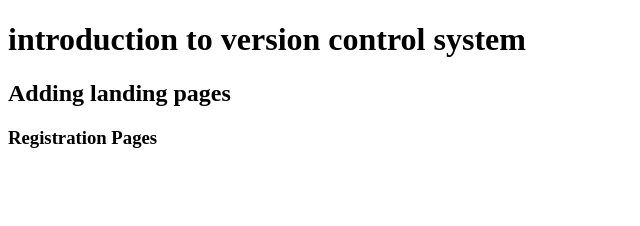
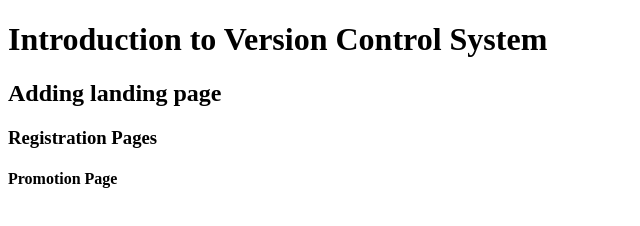
Before and after one commit to Michael-U-Dan/Repeated, a plain HTML site: page index.html in a window 1280 px wide. Shown: the whole page, without its empty margins (0-640 px from the left). Drawn offline with Linux system fonts and the light colour scheme.

Commit message:
new page

```diff
--- a/index.html
+++ b/index.html
@@ -6,8 +6,9 @@
     <title>Document</title>
 </head>
 <body>
-    <h1>introduction to version control system</h1>
-    <h2>Adding landing pages</h2>
+    <h1>Introduction to Version Control System</h1>
+    <h2>Adding landing page</h2>
     <h3>Registration Pages</h3>
+    <h4>Promotion Page</h4>
 </body>
 </html>
```
